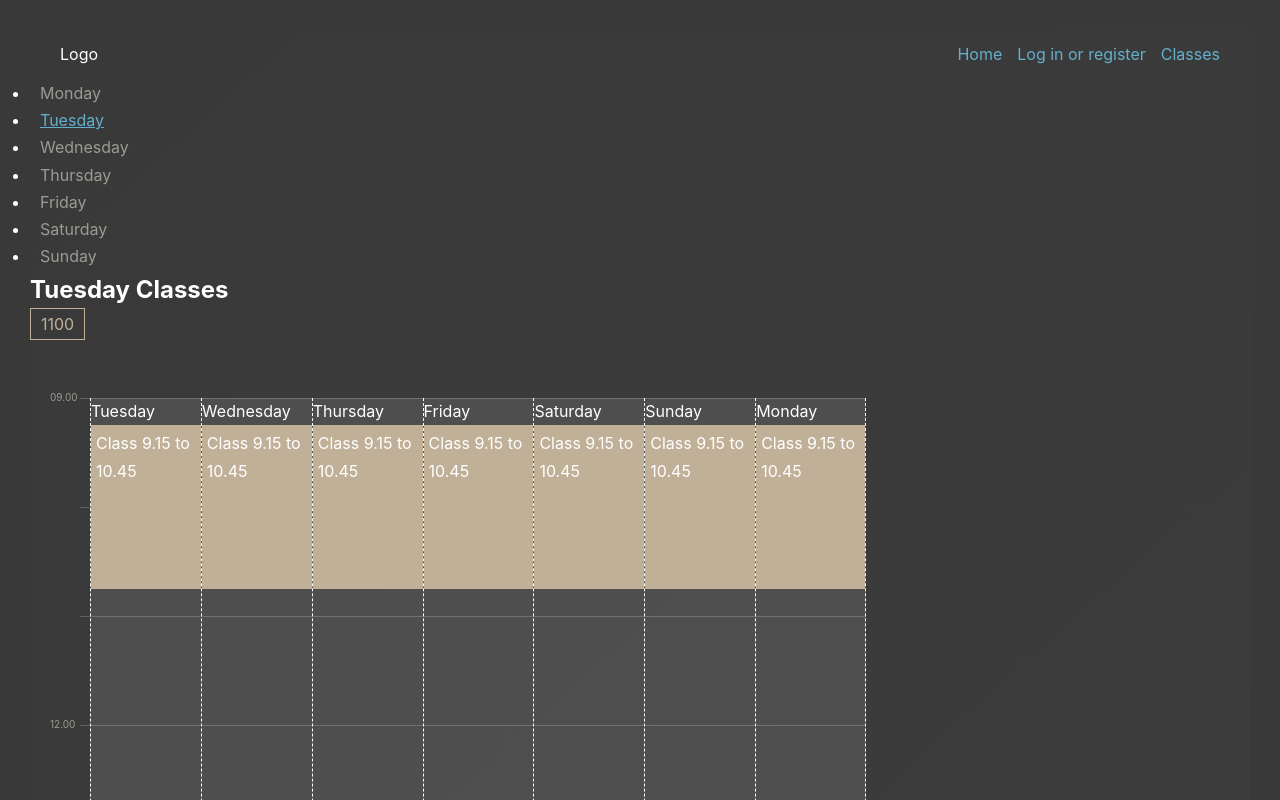
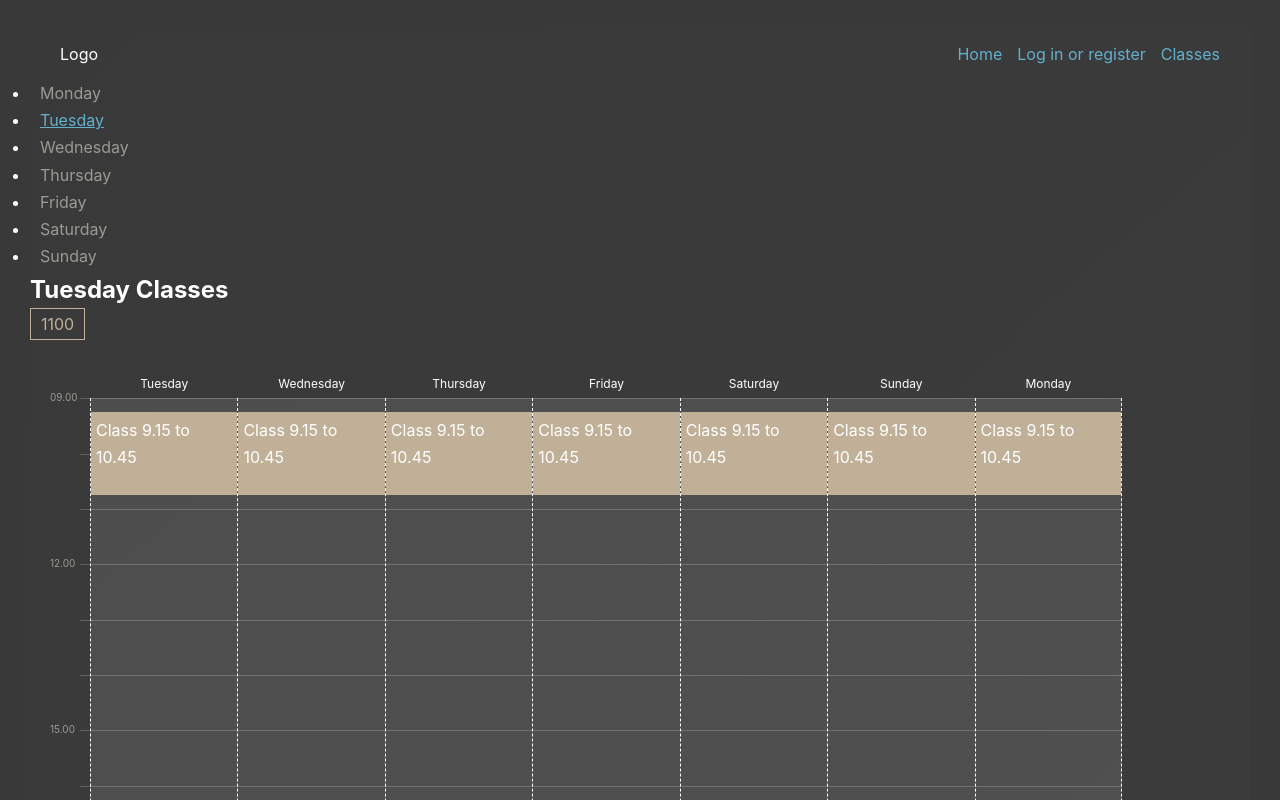
Before and after one commit to thebailers/membr-mngment, a React (Create React App) app: page /classes/tuesday in a window 1280 px wide. Shown: the top 800 px of the page. Built offline with nearby package versions, Linux system fonts and the light colour scheme; no server answers.

Commit message:
Day label positioning

```diff
--- a/src/components/calendar/calendar-day/calendar-day.tsx
+++ b/src/components/calendar/calendar-day/calendar-day.tsx
@@ -4,7 +4,7 @@ type TCalendarDay = {
 
 const CalendarDay = ({ day }: TCalendarDay) => {
   return (
-    <div className="day monday">
+    <div className="day">
       <div className="day-label">{day}</div>
       <div className="class nine15_ten45">Class 9.15 to 10.45</div>
       <div className="class eighteen30_twenty30">Class 18.30 to 20.30</div>
--- a/src/components/calendar/calendar-week/calendar-week.component.tsx
+++ b/src/components/calendar/calendar-week/calendar-week.component.tsx
@@ -9,7 +9,6 @@ const CalendarWeek = () => {
   return (
     <CalendarGrid>
       <div className="calendar-grid">
-        {/* todo: dynamic days - 7 days from today */}
         <CalendarDay day={getDayStringFromDayIndex(todayInt)} />
         <CalendarDay day={getDayStringFromDayIndex(todayInt + 1)} />
         <CalendarDay day={getDayStringFromDayIndex(todayInt + 2)} />
--- a/src/components/calendar/calendar-week/calendar-week.styles.ts
+++ b/src/components/calendar/calendar-week/calendar-week.styles.ts
@@ -7,7 +7,7 @@ const classesBlockColor = colors.midGold;
 const guideTimeFont = "1rem";
 
 export const CalendarGrid = styled.div`
-  width: 70vw;
+  width: 90vw;
   height: 98vh;
 
   display: grid;
@@ -83,6 +83,13 @@ export const CalendarGrid = styled.div`
         border-right: 1px dashed #fff;
       }
 
+      .day-label {
+        font-size: 1.2rem;
+        line-height: 1;
+        text-align: center;
+        transform: translateY(-2rem);
+      }
+
       .class {
         background: ${classesBlockColor};
         padding: 5px;
```
